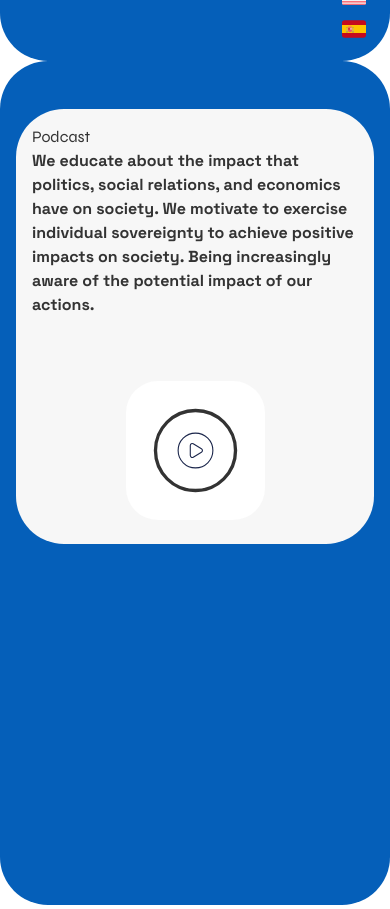
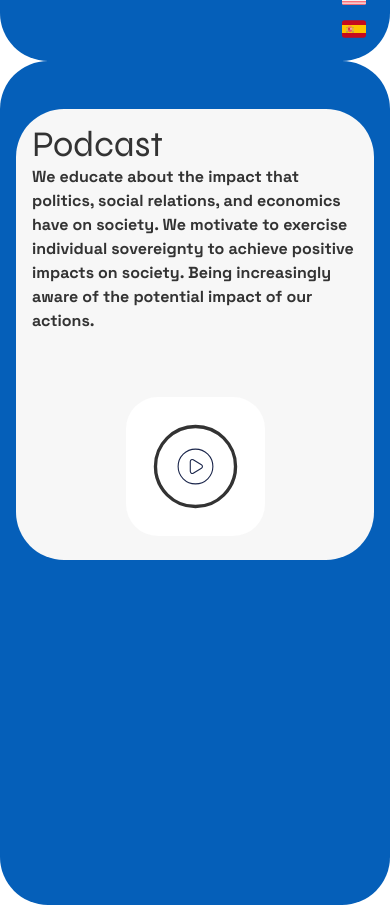
Before and after one commit to GarooInc/Portolio-JE, a React (Vite) app: page / in a window 390 px wide. Shown: the part 783-1692 px from the top of the page. Built offline with nearby package versions, Linux system fonts and the light colour scheme.

Commit message:
Update PrincipalPage.jsx

```diff
--- a/src/pages/PrincipalPage.jsx
+++ b/src/pages/PrincipalPage.jsx
@@ -22,7 +22,7 @@ const PrincipalPage = () => {
             <section id='/podcast' className="bg-je-blue w-full h-screen pt-12 md:pt-20 rounded-6xl flex flex-col justify-start items-center">
                 <div className="bg-je-white max-w-screen-xl mx-4 md:mx-4 flex flex-col md:flex-row gap-6 md:gap-8 rounded-6xl p-2 md:p-8 overflow-hidden justify-center items-center">
                     <div className="flex flex-col justify-center w-full md:w-1/2 p-2">
-                        <h1 className="text-l md:text-2xl text-je-black text-left" style={{ fontFamily: 'Syne' }}>{t('podcast.title')}</h1>
+                        <h1 className="text-4xl md:text-2xl text-je-black text-left" style={{ fontFamily: 'Syne' }}>{t('podcast.title')}</h1>
                         <span className="text-l md:text-2xl text-je-black mb-4 font-extrabold text-left" style={{ fontFamily: 'Space Grotesk' }}>{t('podcast.description')}</span>
                     </div>
                     <img src="/images/podcast.svg" alt="Logo" className="w-1/2 md:w-1/2 h-auto md:h-full p-4 object-cover rounded-6xl"/>
```
